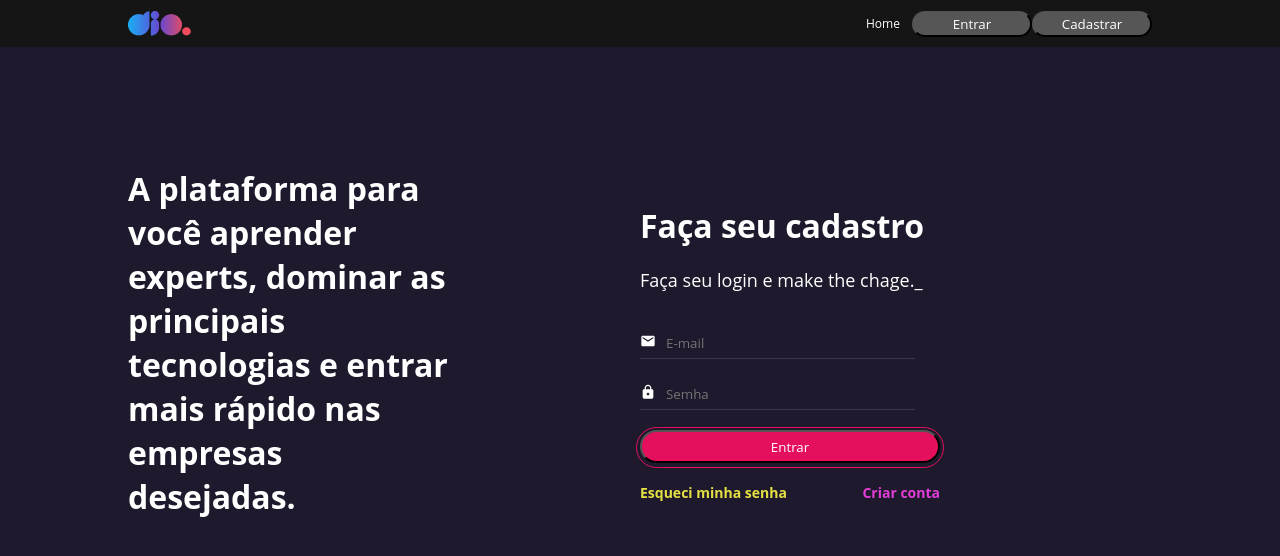
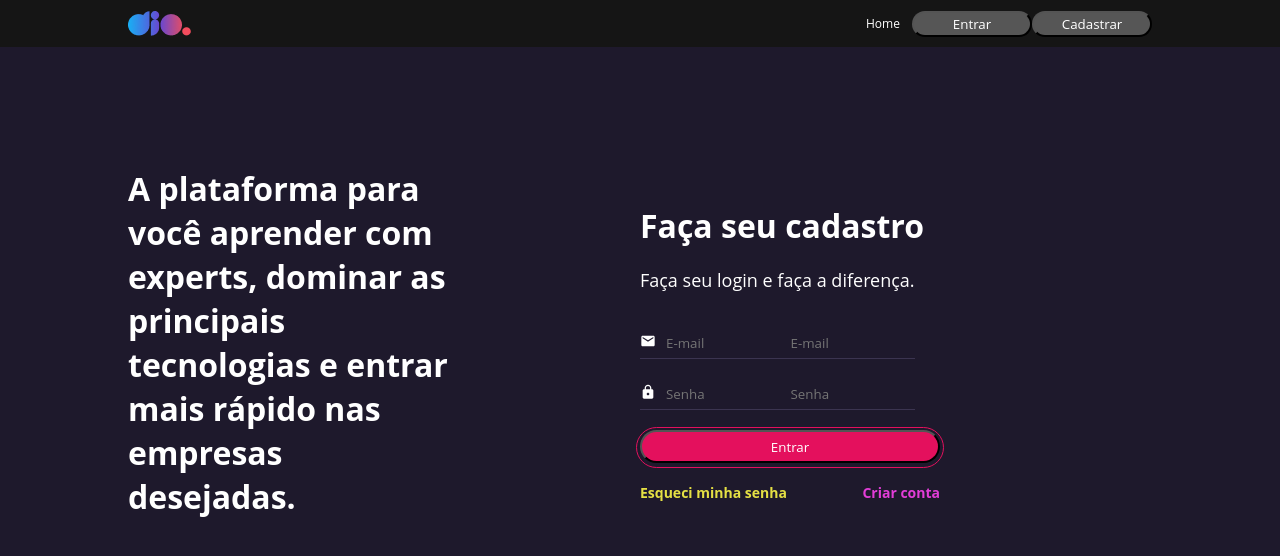
Before and after one commit to MatAndrade01/React_Dio, a React (Create React App) app in the folder dio/: page /login in a window 1280 px wide. Shown: the top 556 px of the page. Built offline with nearby package versions, Linux system fonts and the light colour scheme.

Commit message:
continuando o projeto

```diff
--- a/dio/package.json
+++ b/dio/package.json
@@ -3,16 +3,19 @@
   "version": "0.1.0",
   "private": true,
   "dependencies": {
+    "@hookform/resolvers": "^3.9.0",
     "@testing-library/jest-dom": "^5.17.0",
     "@testing-library/react": "^13.4.0",
     "@testing-library/user-event": "^13.5.0",
     "react": "^18.3.1",
     "react-dom": "^18.3.1",
+    "react-hook-form": "^7.52.1",
     "react-icons": "^5.2.1",
     "react-router-dom": "^6.25.1",
     "react-scripts": "5.0.1",
     "styled-components": "^6.1.12",
-    "web-vitals": "^2.1.4"
+    "web-vitals": "^2.1.4",
+    "yup": "^1.4.0"
   },
   "scripts": {
     "start": "react-scripts start",
--- a/dio/src/components/Input/index.jsx
+++ b/dio/src/components/Input/index.jsx
@@ -1,12 +1,22 @@
 import React from 'react';
-import { IconContainer, InputContainer, InputText } from './style';
+import { IconContainer, InputContainer, InputText, ErroText } from './style';
+import {Controller} from "react-hook-form"
 
-const Input = ({ leftIcon, name, ...rest }) => {
+const Input = ({ leftIcon, name, control, erroMessage, ...rest }) => {
   return (
+    <>
     <InputContainer>
       {leftIcon && <IconContainer>{leftIcon}</IconContainer>}
+      <Controller
+      name={name}
+      control={control}
+      rules={{required: true}}
+      render={({field}) => <InputText {...field} {...rest}/>}
+      />
       <InputText {...rest} />
     </InputContainer>
+    {erroMessage ? <ErroText>{erroMessage}</ErroText> : null}
+    </>
   );
 }
 
--- a/dio/src/components/Input/style.js
+++ b/dio/src/components/Input/style.js
@@ -22,3 +22,9 @@ export const InputText = styled.input`
     border: 0;
     height: 30px;
 `;
+
+export const ErroText = styled.p`
+    color: #FF0000;
+    font-size: 12px;
+    margin: 5px 0;
+`;
--- a/dio/src/pages/login/index.jsx
+++ b/dio/src/pages/login/index.jsx
@@ -1,38 +1,72 @@
 import { useNavigate } from 'react-router-dom';
+import { useForm } from 'react-hook-form';
+import { yupResolver } from "@hookform/resolvers/yup";
+import * as yup from "yup";
 
-import { MdEmail, MdLock } from 'react-icons/md'
-
+import { MdEmail, MdLock } from 'react-icons/md';
 import { Button } from '../../components/Button';
 import { Header } from '../../components/Header/index';
 import { Input } from '../../components/Input/index';
+
 import { Column, Container, CriarText, EsqueciText, Row, SubtitleLogin, Title, TitleLogin, Wrapper } from './styles';
 
+const schema = yup
+  .object({
+    email: yup.string().email('E-mail não é válido').required('Campo obrigatório'),
+    password: yup.string().min(3, 'No mínimo 3 caracteres').required('Campo obrigatório'),
+  })
+  .required();
+
 const Login = () => {
+    const navigate = useNavigate();
 
+    const { control, handleSubmit, formState: { errors, isValid } } = useForm({
+        resolver: yupResolver(schema),
+        mode: 'onChange',
+    });
 
-    const naviate = useNavigate();
+    const onSubmit = data => {
+        if (isValid) {
+            console.log(data);
+            navigate('/feed');
+        }
+    };
 
-    const handleClickSignIn = () => {
-        naviate('/feed')
-    }
-
-    return (<>
+    return (
+        <>
             <Header/>
             <Container>
                 <Column>
                     <Title>
-                    A plataforma para você aprender experts, dominar as principais tecnologias
+                        A plataforma para você aprender com experts, dominar as principais tecnologias
                         e entrar mais rápido nas empresas desejadas.
                     </Title>
                 </Column>
                 <Column>
                     <Wrapper>
                         <TitleLogin>Faça seu cadastro</TitleLogin>
-                    <SubtitleLogin>Faça seu login e make the chage._</SubtitleLogin>
-                    <form>
-                        <Input placeholder="E-mail" leftIcon={<MdEmail />}/>
-                        <Input placeholder="Semha" type="password" leftIcon={<MdLock />}/>
-                        <Button title="Entrar" variant='secondary' onClick={handleClickSignIn} type="button"/>
+                        <SubtitleLogin>Faça seu login e faça a diferença.</SubtitleLogin>
+                        <form onSubmit={handleSubmit(onSubmit)}>
+                            <Input
+                                name="email"
+                                erroMessage={errors?.email?.message}
+                                control={control}
+                                placeholder="E-mail"
+                                leftIcon={<MdEmail />}
+                            />
+                            <Input
+                                name="password"
+                                erroMessage={errors.password?.message}
+                                control={control}
+                                placeholder="Senha"
+                                type="password"
+                                leftIcon={<MdLock />}
+                            />
+                            <Button
+                                title="Entrar"
+                                variant='secondary'
+                                type="submit"
+                            />
                         </form>
                         <Row>
                             <EsqueciText>Esqueci minha senha</EsqueciText>
@@ -41,7 +75,8 @@ const Login = () => {
                     </Wrapper>
                 </Column>
             </Container>
-    </>);
+        </>
+    );
 }
 
-export { Login }
+export { Login };
```
Also changed, not shown: 2 other files (tests, documents, lock files or other folders). Lines whose indentation alone changed are shown as unchanged.
